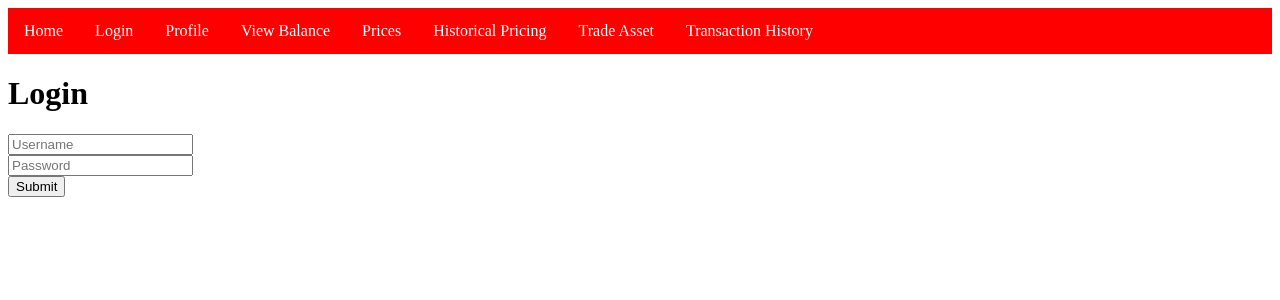
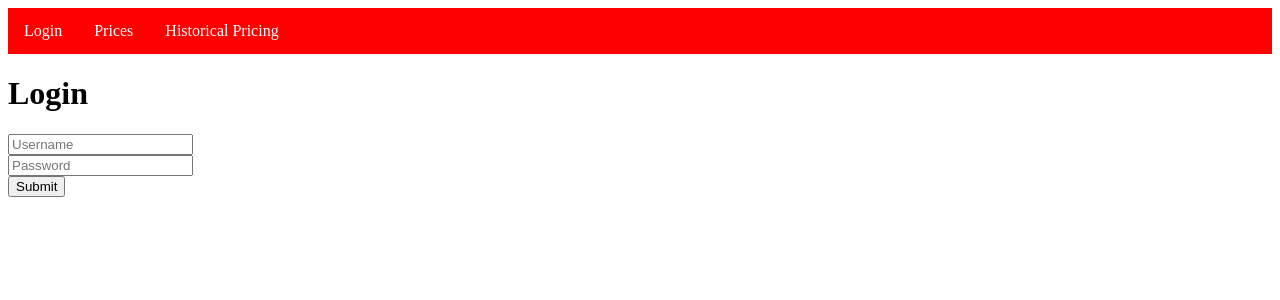
Before and after one commit to VeekL/TT3_Group6, an Angular app in the folder TT3/: page /login in a window 1280 px wide. Shown: the top 300 px of the page. Built offline with nearby package versions, Linux system fonts and the light colour scheme.

Commit message:
LoginComponent

```diff
--- a/TT3/src/app/login/login.component.html
+++ b/TT3/src/app/login/login.component.html
@@ -1,5 +1,4 @@
-<div class="container">
-
+<div *ngIf="!savedDetails" class="container">
     <form [formGroup]="loginForm" (ngSubmit)="login()">
       <h1>Login</h1>
       <input type="text" formControlName="username" class="form-control" placeholder="Username">
@@ -8,12 +7,13 @@
       <br>
       <button>Submit</button>
     </form>
-      <div *ngIf="loginResponse">
-        <p>Name: {{loginResponse.firstName}}</p>
-        <p>Last Name: {{loginResponse.lastName}}</p>
-        <p>NRIC: {{loginResponse.nric}}</p>
-        <p>Phone Number: {{loginResponse.phoneNumber}}</p>
-        <p>Address: {{loginResponse.address}}</p>
-        <p>Email: {{loginResponse.email}}</p>
 </div>
+
+<div *ngIf="savedDetails">
+    <p>Name: {{savedDetails.firstName}}</p>
+    <p>Last Name: {{savedDetails.lastName}}</p>
+    <p>NRIC: {{savedDetails.nric}}</p>
+    <p>Phone Number: {{savedDetails.phoneNumber}}</p>
+    <p>Address: {{savedDetails.address}}</p>
+    <p>Email: {{savedDetails.email}}</p>
 </div>
--- a/TT3/src/app/login/login.component.ts
+++ b/TT3/src/app/login/login.component.ts
@@ -13,6 +13,8 @@ export class LoginComponent implements OnInit {
   loginForm:FormGroup;
   loginDetails:LoginDetails;
   loginResponse:LoginResponse;
+  loggedIn=false;
+  savedDetails:any;
 
   constructor(private tokenService:TokenServiceService,private formBuilder:FormBuilder) { }
 
@@ -21,6 +23,10 @@ export class LoginComponent implements OnInit {
       username:[null,[Validators.required,Validators.minLength(4)]],
       password:[null,[Validators.required,Validators.minLength(6)]]
     })
+    if (localStorage.getItem("accountInfo")){
+      this.savedDetails=JSON.parse(localStorage.getItem("accountInfo"));
+      console.log(this.savedDetails);
+    }
   }
 
   get f(){
@@ -35,6 +41,8 @@ export class LoginComponent implements OnInit {
     this.tokenService.userLogin(this.loginDetails).subscribe(response=>{
       this.loginResponse=response;
       localStorage.setItem('accountKey',this.loginResponse.accountKey);
+      localStorage.setItem('loggedIn','true');
+      localStorage.setItem('accountInfo',JSON.stringify(response));
       location.reload();
     })
   }
--- a/TT3/src/app/navbar/navbar.component.html
+++ b/TT3/src/app/navbar/navbar.component.html
@@ -1,10 +1,9 @@
 <ul>
-  <li><a routerLink="/">Home</a></li>
-  <li><a routerLink="/login">Login</a></li>
-  <li><a routerLink="/userinfo">Profile</a></li>
-  <li><a routerLink="/viewbalance">View Balance</a></li>
+  <li *ngIf="!loggedIn"><a routerLink="/login">Login</a></li>
+  <li *ngIf="loggedIn"><a routerLink="/login">Profile</a></li>
+  <li *ngIf="loggedIn"><a routerLink="/viewbalance">View Balance</a></li>
   <li><a routerLink="/viewpricing">Prices</a></li>
   <li><a routerLink="/history">Historical Pricing</a></li>
-  <li><a routerLink="/buysell">Trade Asset</a></li>
-  <li><a routerLink="/viewtransactions">Transaction History</a></li>
+  <li *ngIf="loggedIn"><a routerLink="/buysell">Trade Asset</a></li>
+  <li *ngIf="loggedIn"><a routerLink="/viewtransactions">Transaction History</a></li>
 </ul>
--- a/TT3/src/app/navbar/navbar.component.ts
+++ b/TT3/src/app/navbar/navbar.component.ts
@@ -6,10 +6,14 @@ import { Component, OnInit } from '@angular/core';
   styleUrls: ['./navbar.component.css']
 })
 export class NavbarComponent implements OnInit {
-
+  loggedIn=false;
+  accountKey:string;
   constructor() { }
 
   ngOnInit() {
+    this.accountKey=localStorage.getItem('accountKey');
+    if(this.accountKey!==null){
+      this.loggedIn=true;
+    }
   }
-
 }
```
Lines whose indentation alone changed are shown as unchanged.
